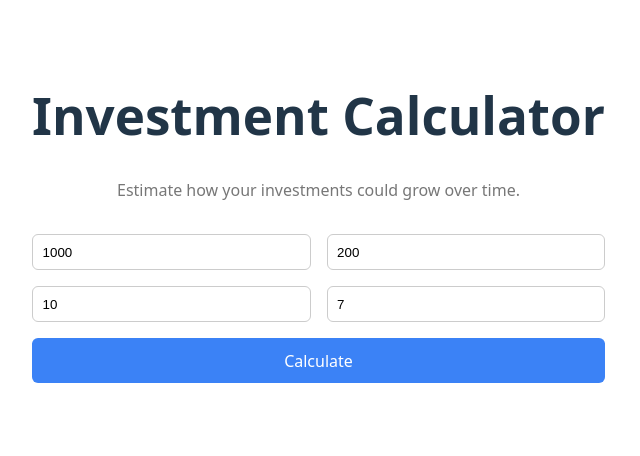
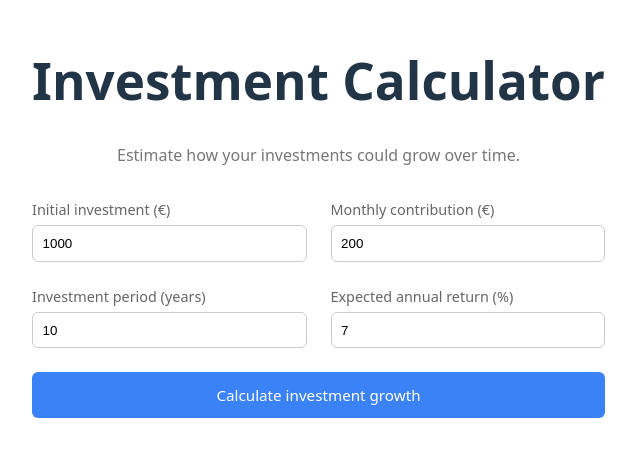
Before and after one commit to Juanmilion/investment-calculator, a React (Vite) app: page / in a window 1280 px wide. Shown: the part 166-622 px from the top of the page, without its empty margins (0-640 px from the left). Built offline with nearby package versions, Linux system fonts and the light colour scheme.

Commit message:
change ui css and form

```diff
--- a/src/components/InvestmentForm.tsx
+++ b/src/components/InvestmentForm.tsx
@@ -10,6 +10,7 @@ type Props = {
 }
 
 export default function InvestmentForm({ onCalculate }: Props) {
+
     const [initial, setInitial] = useState(1000)
     const [monthly, setMonthly] = useState(200)
     const [years, setYears] = useState(10)
@@ -21,38 +22,55 @@ export default function InvestmentForm({ onCalculate }: Props) {
     }
 
     return (
+
         <form onSubmit={handleSubmit} className="form">
+
+            <div className="form-group">
+                <label>Initial investment (€)</label>
 
                 <input
                     type="number"
                     value={initial}
                     onChange={(e) => setInitial(Number(e.target.value))}
-                placeholder="Initial investment"
+                    min="0"
                 />
+            </div>
+
+            <div className="form-group">
+                <label>Monthly contribution (€)</label>
 
                 <input
                     type="number"
                     value={monthly}
                     onChange={(e) => setMonthly(Number(e.target.value))}
-                placeholder="Monthly contribution"
+                    min="0"
                 />
+            </div>
+
+            <div className="form-group">
+                <label>Investment period (years)</label>
 
                 <input
                     type="number"
                     value={years}
                     onChange={(e) => setYears(Number(e.target.value))}
-                placeholder="Years"
+                    min="1"
                 />
+            </div>
+
+            <div className="form-group">
+                <label>Expected annual return (%)</label>
 
                 <input
                     type="number"
                     value={rate}
                     onChange={(e) => setRate(Number(e.target.value))}
-                placeholder="Interest rate %"
+                    step="0.1"
                 />
+            </div>
 
             <button type="submit">
-                Calculate
+                Calculate investment growth
             </button>
 
         </form>
--- a/src/styles/app.css
+++ b/src/styles/app.css
@@ -13,11 +13,23 @@
 .form {
     display: grid;
     grid-template-columns: repeat(2, 1fr);
-    gap: 1rem;
+    gap: 1.5rem;
     margin-bottom: 2rem;
 }
 
-.form input {
+.form-group {
+    display: flex;
+    flex-direction: column;
+    text-align: left;
+}
+
+.form-group label {
+    font-size: 0.9rem;
+    color: #666;
+    margin-bottom: 0.3rem;
+}
+
+.form-group input {
     padding: 0.6rem;
     border-radius: 6px;
     border: 1px solid #ccc;
@@ -25,12 +37,17 @@
 
 .form button {
     grid-column: span 2;
-    padding: 0.7rem;
+    padding: 0.8rem;
     background: #3b82f6;
     border: none;
     color: white;
     border-radius: 6px;
     cursor: pointer;
+    font-size: 0.95rem;
+}
+
+.form button:hover {
+    background: #2563eb;
 }
 
 .results {
```
Lines whose indentation alone changed are shown as unchanged.
